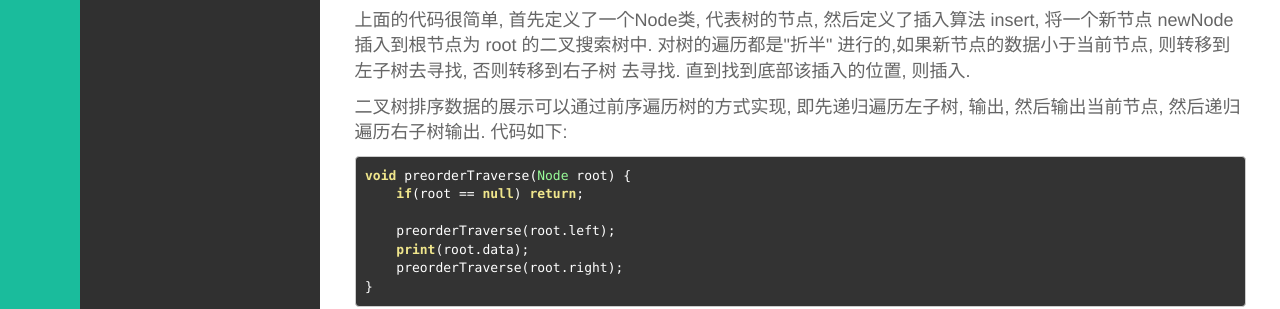
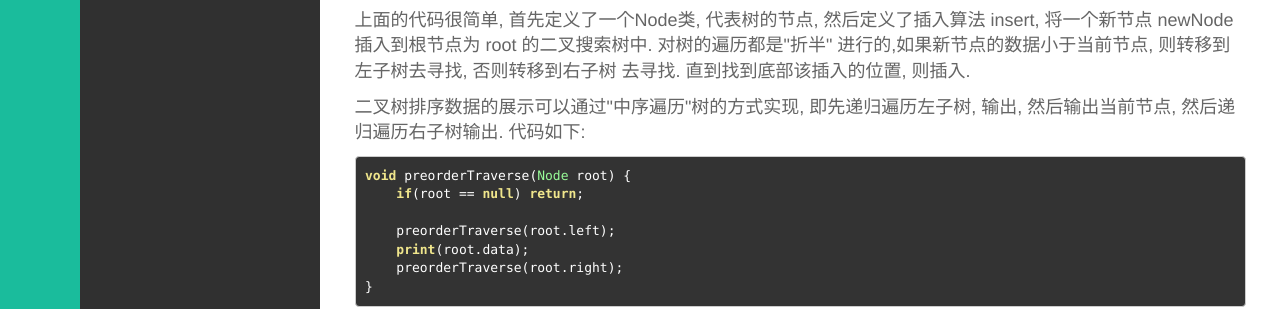
Before and after one commit to byrlx/byrlx.github.io, a Jekyll site: the page built from _posts/Android-Java/2016-03-19-rbtree.html, in a window 1280 px wide. Shown: the part 1025-1334 px from the top of the page. Built offline with Jekyll 4.4.1, drawn with Linux system fonts in a browser that asks for light colours.

Commit message:
update blog

```diff
--- a/_posts/Android-Java/2016-03-19-rbtree.html
+++ b/_posts/Android-Java/2016-03-19-rbtree.html
@@ -72,7 +72,7 @@ void insert(Node root, Node newNode) {
 </p>
 
 <p>
-二叉树排序数据的展示可以通过前序遍历树的方式实现, 即先递归遍历左子树, 输出,
+二叉树排序数据的展示可以通过"中序遍历"树的方式实现, 即先递归遍历左子树, 输出,
 然后输出当前节点, 然后递归遍历右子树输出. 代码如下:
 </p>
 <pre class="example">
--- a/org/Android-Java/2016-03-19-rbtree.org
+++ b/org/Android-Java/2016-03-19-rbtree.org
@@ -67,7 +67,7 @@ void insert(Node root, Node newNode) {
 进行的,如果新节点的数据小于当前节点, 则转移到左子树去寻找, 否则转移到右子树
 去寻找. 直到找到底部该插入的位置, 则插入.
 
-二叉树排序数据的展示可以通过前序遍历树的方式实现, 即先递归遍历左子树, 输出,
+二叉树排序数据的展示可以通过"中序遍历"树的方式实现, 即先递归遍历左子树, 输出,
 然后输出当前节点, 然后递归遍历右子树输出. 代码如下:
 #+BEGIN_EXAMPLE
 void preorderTraverse(Node root) {
```
